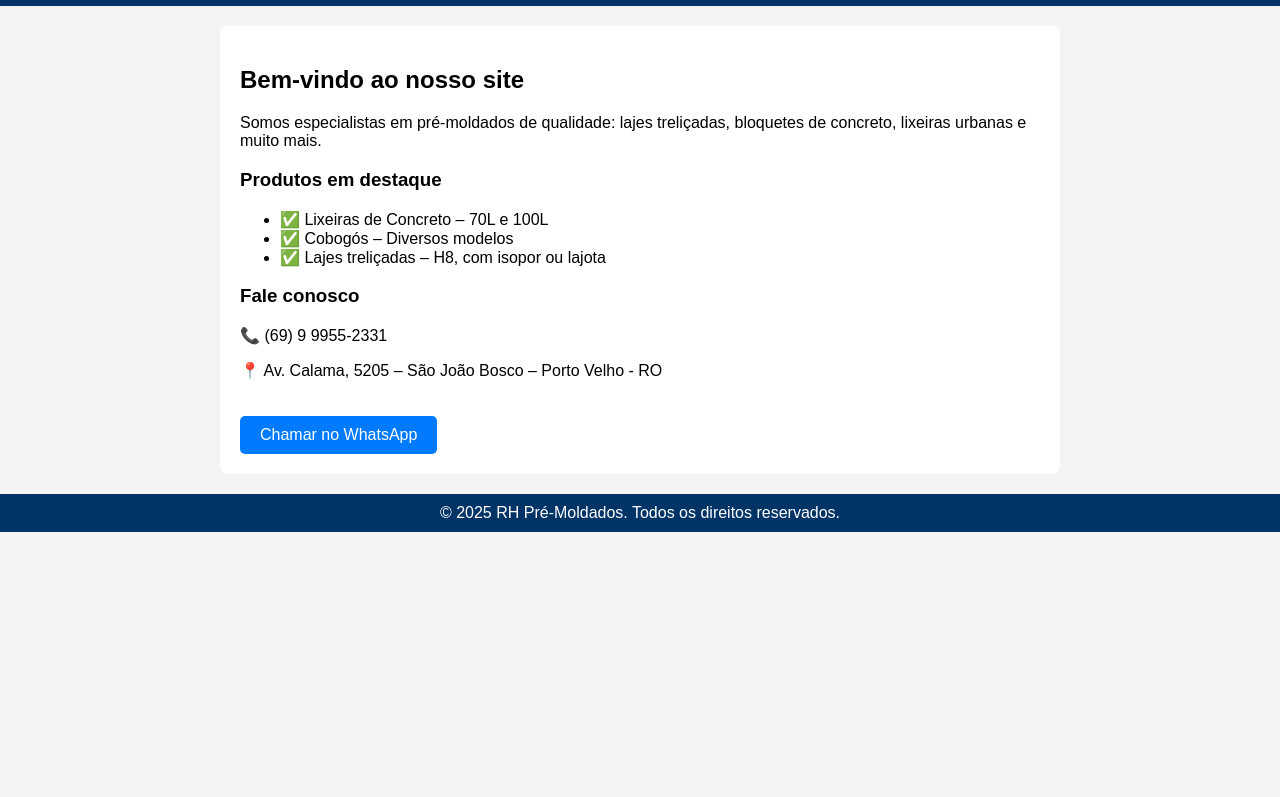
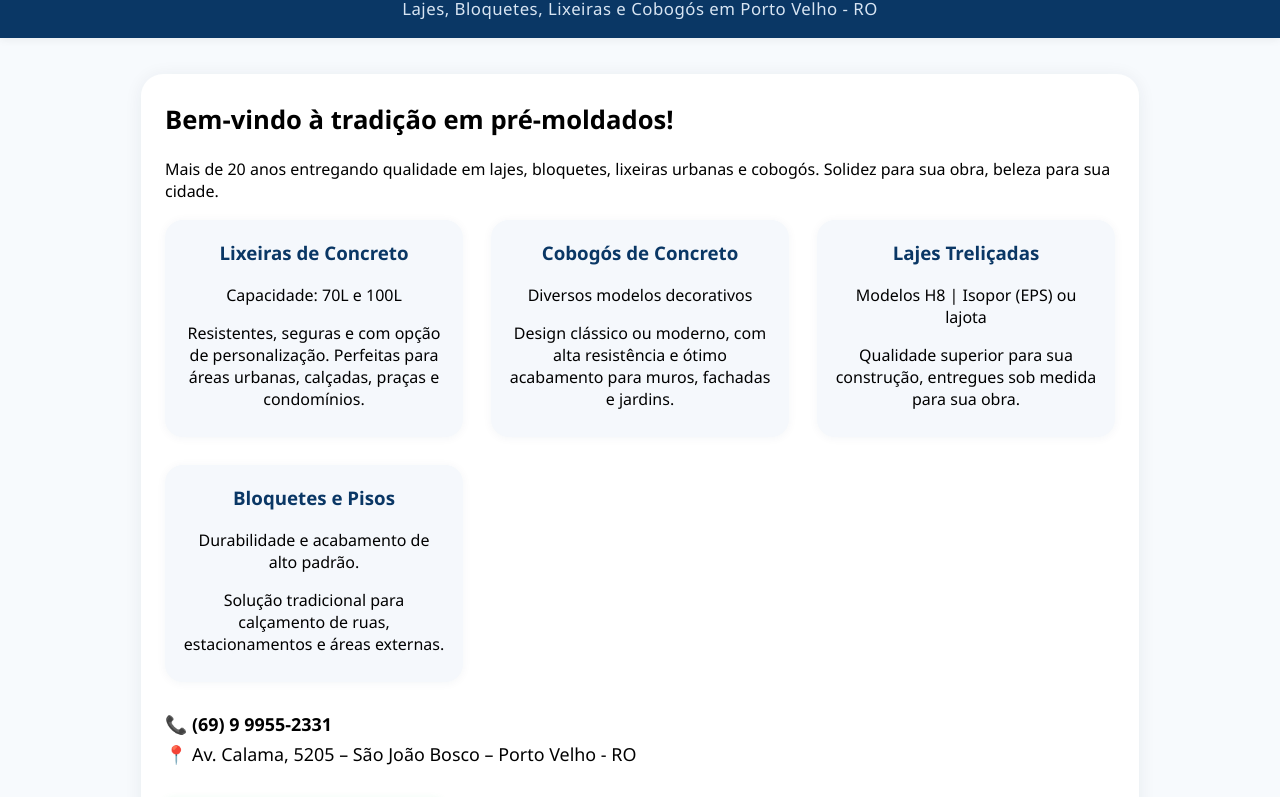
Before and after one commit to rhpremoldados/rhpremoldados.github.io, a plain HTML site: page index.html in a window 1280 px wide. Shown: the part 126-923 px from the top of the page. Before the commit the page ends 800 px from the top, so only its background shows below. Drawn offline with Linux system fonts and the light colour scheme.

```diff
--- a/index.html
+++ b/index.html
@@ -5,37 +5,121 @@
   <meta name="viewport" content="width=device-width, initial-scale=1">
   <title>RH Pré-Moldados</title>
   <style>
-    body { font-family: Arial, sans-serif; margin: 0; padding: 0; background: #f4f4f4; }
-    header { background-color: #003366; color: #fff; padding: 20px; text-align: center; }
-    section { padding: 20px; max-width: 800px; margin: auto; background: white; margin-top: 20px; border-radius: 8px; }
-    h1 { margin-top: 0; }
-    .btn { display: inline-block; margin-top: 20px; padding: 10px 20px; background: #007BFF; color: #fff; text-decoration: none; border-radius: 5px; }
-    footer { background: #003366; color: white; text-align: center; padding: 10px; margin-top: 20px; }
+    body { font-family: 'Segoe UI', Arial, sans-serif; margin: 0; padding: 0; background: #f7fafd; }
+    header {
+      background: #0a3765;
+      padding: 28px 0 18px 0;
+      text-align: center;
+      box-shadow: 0 2px 8px rgba(0,0,0,0.06);
+    }
+    header img { max-width: 170px; margin-bottom: 10px; }
+    header h1 { color: #fff; margin: 10px 0 5px 0; font-size: 2.2rem; font-weight: 700; letter-spacing: 1px;}
+    header p { color: #d7e4f2; margin: 0; font-size: 1.05rem; letter-spacing: .5px; }
+    .container {
+      max-width: 950px;
+      margin: 36px auto 0 auto;
+      padding: 28px 24px 40px 24px;
+      background: #fff;
+      border-radius: 22px;
+      box-shadow: 0 2px 18px 0 rgba(15,40,55,0.07);
+    }
+    h2 { margin-top: 0; font-size: 1.6rem;}
+    .produtos {
+      display: grid;
+      grid-template-columns: repeat(auto-fit, minmax(270px, 1fr));
+      gap: 28px;
+      margin-bottom: 30px;
+      margin-top: 18px;
+    }
+    .card-produto {
+      background: #f5f8fc;
+      border-radius: 18px;
+      padding: 20px 18px;
+      box-shadow: 0 1px 10px 0 rgba(10,55,100,0.05);
+      text-align: center;
+      transition: box-shadow 0.2s;
+    }
+    .card-produto:hover { box-shadow: 0 4px 20px 0 rgba(10,55,100,0.12);}
+    .card-produto h3 { margin-top: 0; color: #0a3765; }
+    .card-produto p { margin-bottom: 7px; }
+    .infos-contato {
+      margin-top: 30px;
+      margin-bottom: 18px;
+      font-size: 1.12rem;
+    }
+    .infos-contato span { display: block; margin-bottom: 6px;}
+    .btn-whats {
+      display: inline-block;
+      background: #25d366;
+      color: #fff;
+      padding: 14px 36px;
+      border: none;
+      border-radius: 8px;
+      font-size: 1.18rem;
+      font-weight: bold;
+      text-decoration: none;
+      margin-top: 16px;
+      box-shadow: 0 2px 10px #25d36644;
+      transition: background .17s;
+    }
+    .btn-whats:hover { background: #23c65a; }
+    footer {
+      background: #0a3765;
+      color: #fff;
+      text-align: center;
+      padding: 12px 8px;
+      font-size: 1rem;
+      margin-top: 48px;
+      letter-spacing: .5px;
+    }
+    @media (max-width: 600px) {
+      .container { padding: 8px 2vw 18px 2vw; border-radius: 12px;}
+      .produtos { gap: 13px;}
+      .card-produto { padding: 13px 8px;}
+      .btn-whats { padding: 12px 18px; font-size: 1rem;}
+    }
   </style>
 </head>
 <body>
   <header>
+    <img src="logo.png" alt="RH Pré-Moldados">
     <h1>RH Pré-Moldados</h1>
-    <p>Lajes, Bloquetes, Lixeiras e mais em Porto Velho - RO</p>
+    <p>Lajes, Bloquetes, Lixeiras e Cobogós em Porto Velho - RO</p>
   </header>
 
-  <section>
-    <h2>Bem-vindo ao nosso site</h2>
-    <p>Somos especialistas em pré-moldados de qualidade: lajes treliçadas, bloquetes de concreto, lixeiras urbanas e muito mais.</p>
+  <div class="container">
+    <h2>Bem-vindo à tradição em pré-moldados!</h2>
+    <p>Mais de 20 anos entregando qualidade em lajes, bloquetes, lixeiras urbanas e cobogós. Solidez para sua obra, beleza para sua cidade.</p>
 
-    <h3>Produtos em destaque</h3>
-    <ul>
-      <li>✅ Lixeiras de Concreto – 70L e 100L</li>
-      <li>✅ Cobogós – Diversos modelos</li>
-      <li>✅ Lajes treliçadas – H8, com isopor ou lajota</li>
-    </ul>
+    <div class="produtos">
+      <div class="card-produto">
+        <h3>Lixeiras de Concreto</h3>
+        <p>Capacidade: 70L e 100L</p>
+        <p>Resistentes, seguras e com opção de personalização. Perfeitas para áreas urbanas, calçadas, praças e condomínios.</p>
+      </div>
+      <div class="card-produto">
+        <h3>Cobogós de Concreto</h3>
+        <p>Diversos modelos decorativos</p>
+        <p>Design clássico ou moderno, com alta resistência e ótimo acabamento para muros, fachadas e jardins.</p>
+      </div>
+      <div class="card-produto">
+        <h3>Lajes Treliçadas</h3>
+        <p>Modelos H8 | Isopor (EPS) ou lajota</p>
+        <p>Qualidade superior para sua construção, entregues sob medida para sua obra.</p>
+      </div>
+      <div class="card-produto">
+        <h3>Bloquetes e Pisos</h3>
+        <p>Durabilidade e acabamento de alto padrão.</p>
+        <p>Solução tradicional para calçamento de ruas, estacionamentos e áreas externas.</p>
+      </div>
+    </div>
 
-    <h3>Fale conosco</h3>
-    <p>📞 (69) 9 9955-2331</p>
-    <p>📍 Av. Calama, 5205 – São João Bosco – Porto Velho - RO</p>
-
-    <a class="btn" href="https://wa.me/556999552331" target="_blank">Chamar no WhatsApp</a>
-  </section>
+    <div class="infos-contato">
+      <span>📞 <b>(69) 9 9955-2331</b></span>
+      <span>📍 Av. Calama, 5205 – São João Bosco – Porto Velho - RO</span>
+    </div>
+    <a class="btn-whats" href="https://wa.me/556999552331" target="_blank">Chamar no WhatsApp</a>
+  </div>
 
   <footer>
     &copy; 2025 RH Pré-Moldados. Todos os direitos reservados.
```
